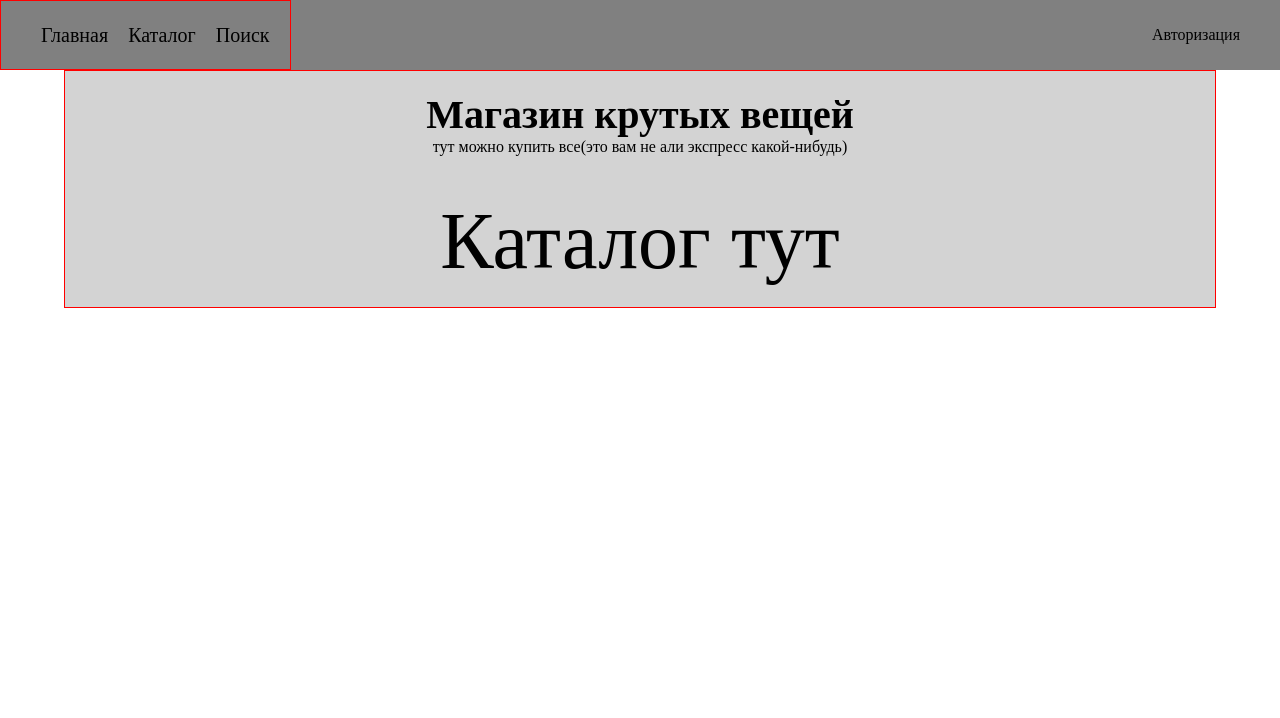
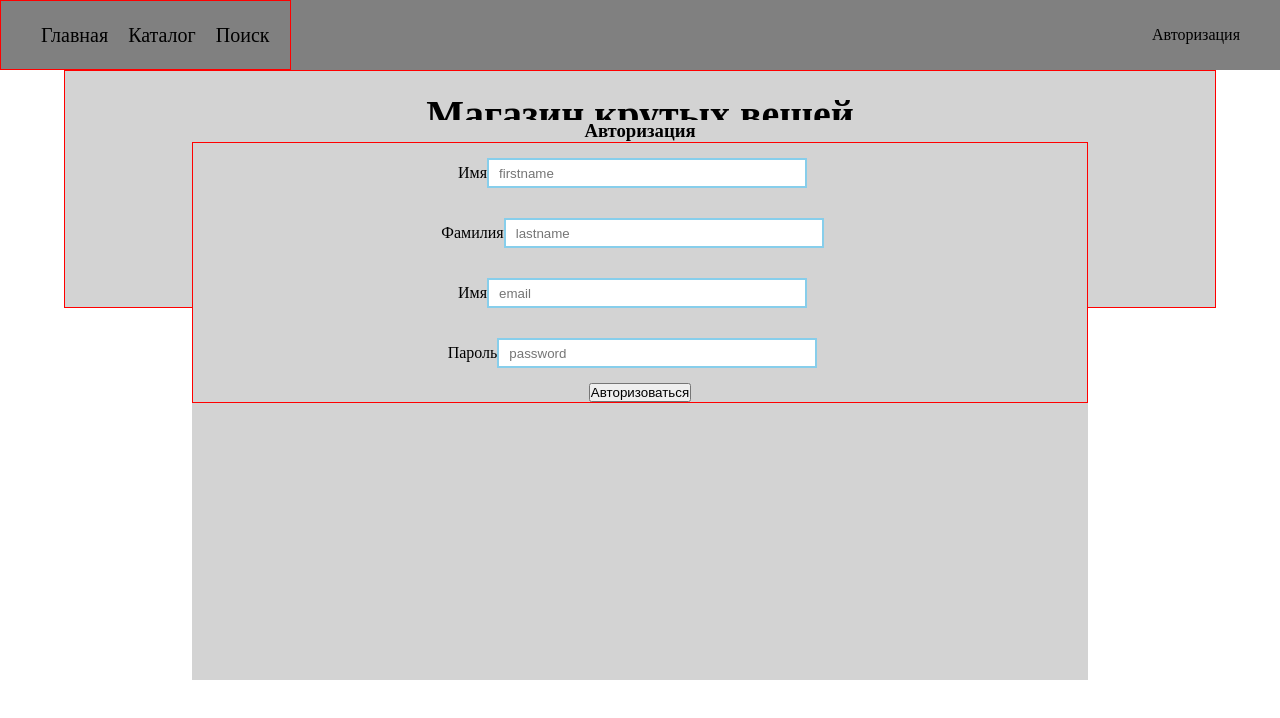
Before and after one commit to pylsar/myReactFunnyShop, a React (Create React App) app: page / in a window 1280 px wide. Both pictures are taken after a click on the element "Авторизация". Shown: the top 718 px of the page. Built offline with nearby package versions, Linux system fonts and the light colour scheme.

Commit message:
Auth component

```diff
--- a/src/containers/Auth/Auth.js
+++ b/src/containers/Auth/Auth.js
@@ -3,7 +3,7 @@
 import './Auth.scss'
 
 const initialState = {
-    isVisible: true,
+    isVisible: false,
     firstname: '',
     lastname: '',
     email: '',
@@ -28,7 +28,7 @@
         if (!this.state.firstname) {
           firstnameError = "не может быть пустым"
         }
-        // поле фамилия
+    // поле фамилия
         if (!this.state.lastname) {
             lastnameError = "не может быть пустым"
           }
@@ -60,11 +60,15 @@
     }
 
     handleSubmit = (event) => {
-        event.preventDefault()
-        const isValid = this.validate()
+        event.preventDefault();
+        const isValid = this.validate();
         if (isValid) {
             //не работает
-        this.setState(initialState); // очищаем если норм
+        this.setState({
+            initialState: initialState,
+            isRegestered: true,
+            isVisible: false
+        }); // очищаем если норм
         }
     }
 
@@ -77,7 +81,7 @@
     render(){
         return(
             <div className="auth">
-                <span onClick={this.handleModal}>Авторизация</span>
+                {!this.state.isRegestered ? <span onClick={this.handleModal}>Авторизация</span> : <span onClick={this.handleModal}>{this.state.firstname}</span>}
                 {
                 this.state.isVisible &&
                  <div className="auth__form">
@@ -135,7 +139,8 @@
                             />
                             <div className="auth__form__box--error">{this.state.passwordError}</div>
                         </div>
-                        <button>Авторизоваться</button>
+                        <button type="submit">Авторизоваться</button>
+                        {/* {this.state.isRegestered && <div>успех</div>} */}
                     </form>
                 </div>
                 }
```
Also changed, not shown: 1 other file (tests, documents, lock files or other folders).
